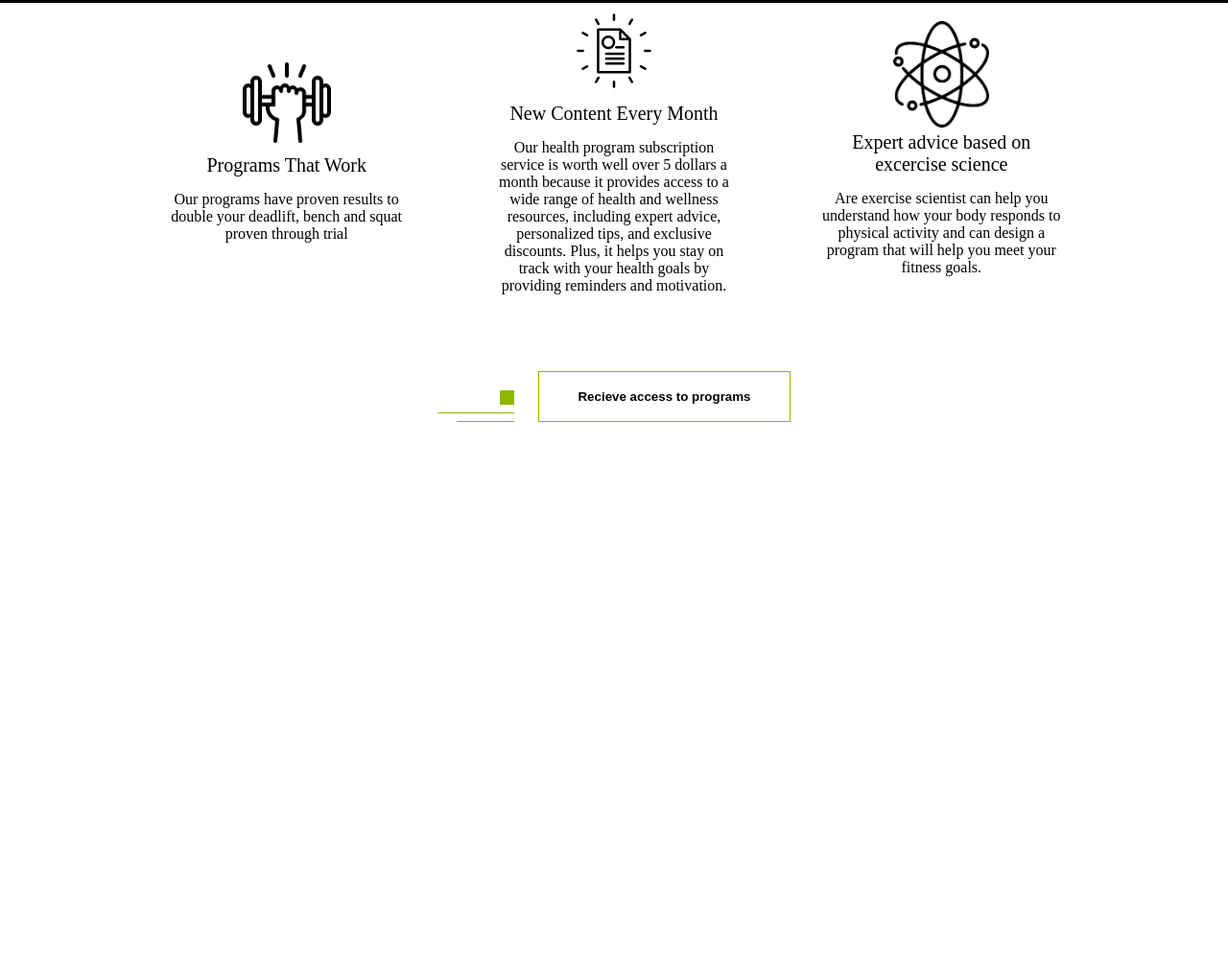
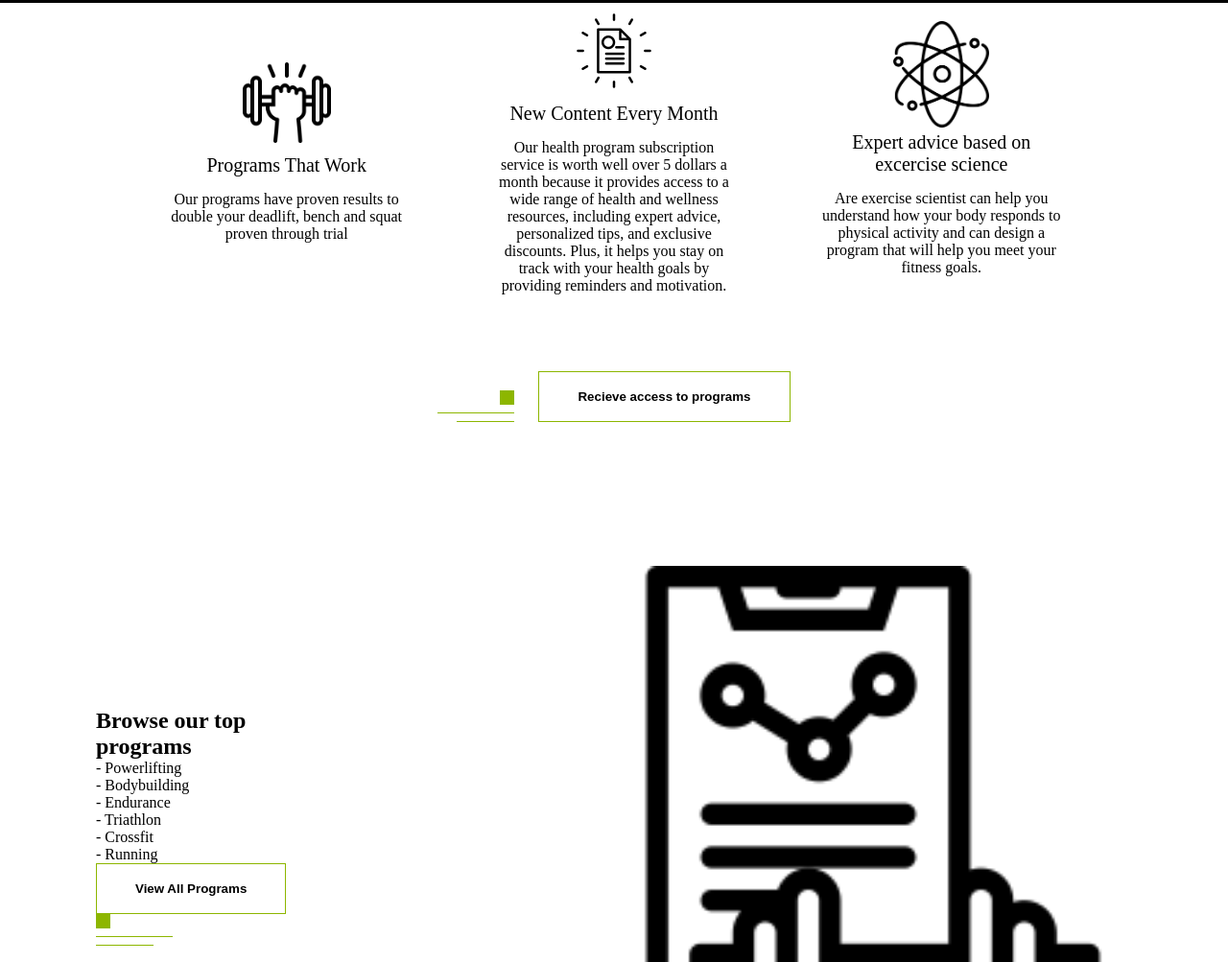
Before and after one commit to Kccarr6022/HealthandWellnesswebsite, a plain HTML site: page index.html in a window 1280 px wide. Shown: the part 1797-2800 px from the top of the page at 96% size. Before the commit the page ends 2287 px from the top, so only its background shows below. Drawn offline with Linux system fonts and the light colour scheme.

Commit message:
html for front pages

```diff
--- a/index.html
+++ b/index.html
@@ -116,17 +116,31 @@
     <!--Programs-->
 
     <section id="programs">
-      <div class = "container">
-        <div class="course-left-col">
-
+      <div class="container program-row">
+        <div class="program-left-col">
+          <div class="program-text">
+            <h1>Browse our top<br />programs</h1>
+            <p>
+              - Powerlifting<br />
+              - Bodybuilding<br />
+              - Endurance<br />
+              - Triathlon<br />
+              - Crossfit<br />
+              - Running<br />
+            </p>
+            <button class="course-btn">View All Programs</button>
+            <div class="line">
+              <span class="line-1"></span><br />
+              <span class="line-2"></span><br />
+              <span class="line-3"></span><br />
+            </div>
+          </div>
         </div>
-        <div class="course-right-col">
-
+        <div class="program-right-col">
+          <img src="images/programs.png" />
         </div>
       </div>
     </section>
-
-
 
     <script>
       var menuBtn = document.getElementById("menuBtn");
--- a/styles.css
+++ b/styles.css
@@ -18,8 +18,7 @@
 .container {
   margin-right: 100px;
   margin-left: 100px;
-  max-width: 350px;
-  color: white;
+
 }
 
 .logo {
@@ -33,6 +32,8 @@
   margin-top: 140px;
   font-family: sans-serif;
   font-size: 34px;
+  max-width: 350px;
+  color: white;
 }
 
 .text {
@@ -175,6 +176,9 @@ nav ul li a {
   height: 100vh;
   height: 100%;
   width: 100%;
+  background-image: url();
+  background-position: center;
+  background-size: cover;
   padding-top: 50 px;
   padding-bottom: 50px;
 }
@@ -226,3 +230,38 @@ nav ul li a {
 }
 
 /*----Programs----*/
+
+#programs {
+  padding: 100px 0;
+}
+
+.program-row {
+  display: flex;
+  align-items: center;
+  flex-wrap: wrap;
+}
+
+.program-left-col {
+  flex-basis: 50%;
+}
+
+.program-right-col {
+  flex-basis: 50%;
+}
+
+.program-right-col img{
+  width: 100%;
+}
+
+.program-text {
+  color: black;
+}
+
+.course-btn {
+  padding: 18px 40px;
+  background: transparent;
+  outline: none;
+  border: 1px solid #8db600;
+  font-weight: bold;
+  cursor: pointer;
+}
```
Also changed, not shown: images/programs.png (added).
